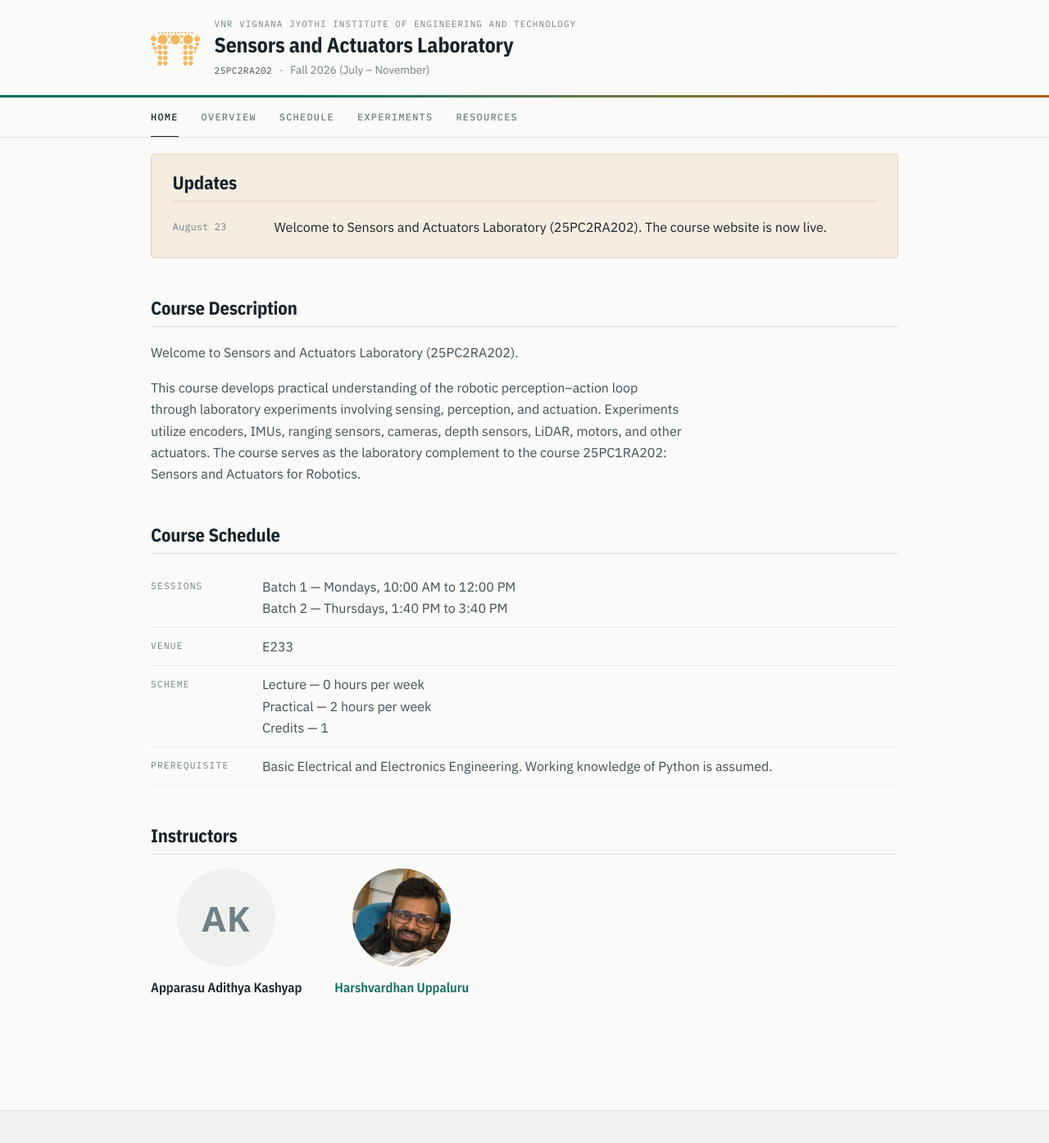
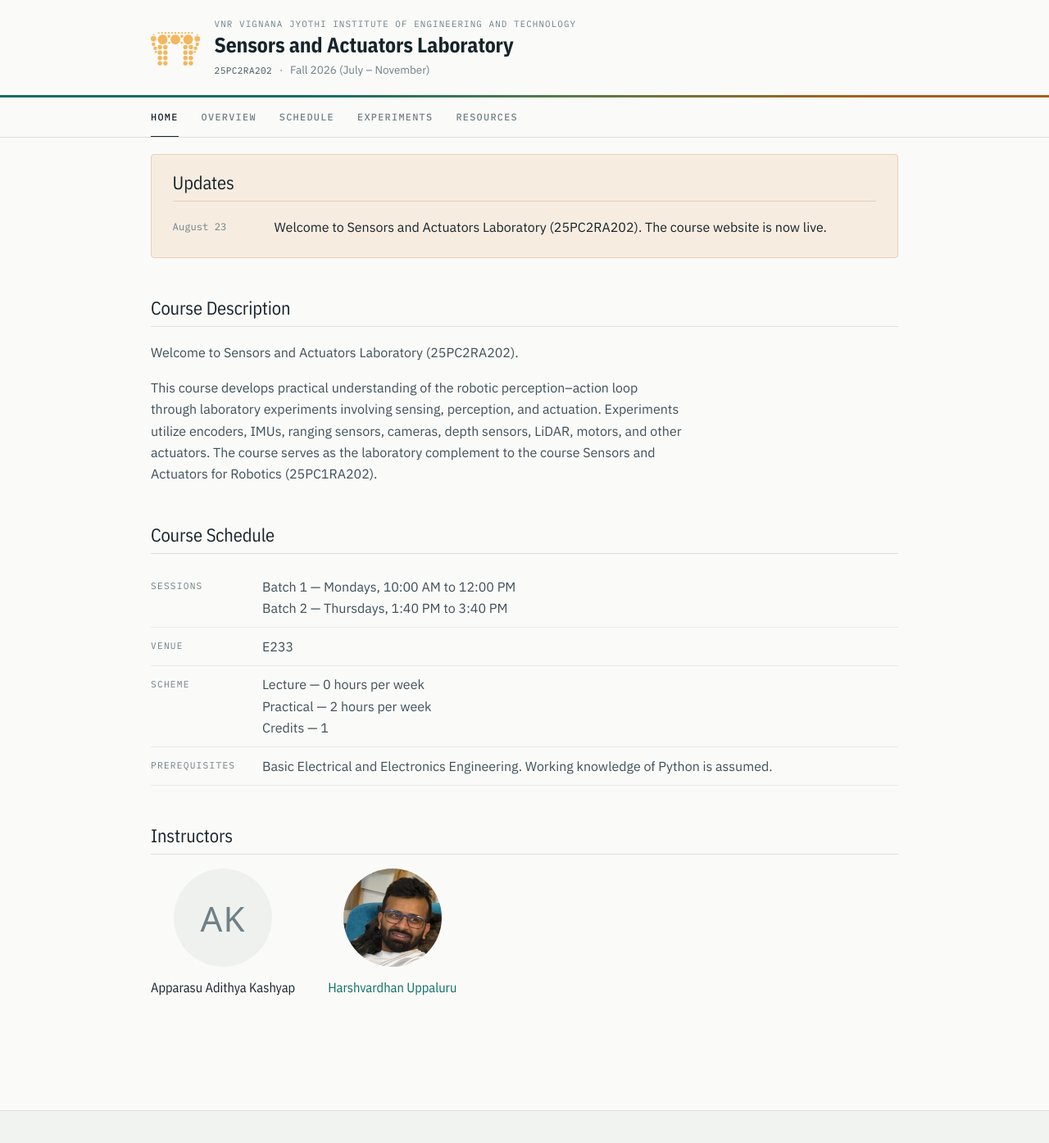
Before and after one commit to uhvardhan/sensors-actuators-lab, a Jekyll site: the page built from index.md, in a window 1280 px wide and 1400 px high. Shown: the top 1395 px of the window at 82% size. Built offline with Jekyll 4.4.1, drawn with Linux system fonts in a browser that asks for light colours.

Commit message:
Set the lead headings and instructor names at regular weight
The four home headings and the instructor names drop from 700/600 to
400 at unchanged size. Request the 400 cut of IBM Plex Sans Condensed
alongside the others -- only 500/600/700 were being loaded, so asking
for 400 would have snapped up to 500 or been synthesised. Lighten the
placeholder initials to match.

Prerequisite -> Prerequisites, and the theory course now reads
"Sensors and Actuators for Robotics (25PC1RA202)".

Co-Authored-By: Claude Opus 5 <noreply@anthropic.com>
Claude-Session: https://claude.ai/code/session_019icvzhAgnNWJ32j6aSJQQF

```diff
--- a/_includes/head.html
+++ b/_includes/head.html
@@ -27,6 +27,6 @@
 
 <link rel="preconnect" href="https://fonts.googleapis.com">
 <link rel="preconnect" href="https://fonts.gstatic.com" crossorigin>
-<link href="https://fonts.googleapis.com/css2?family=IBM+Plex+Mono:wght@400;500;600&family=IBM+Plex+Sans+Condensed:wght@500;600;700&family=IBM+Plex+Sans:ital,wght@0,400;0,500;0,600;1,400&display=swap" rel="stylesheet">
+<link href="https://fonts.googleapis.com/css2?family=IBM+Plex+Mono:wght@400;500;600&family=IBM+Plex+Sans+Condensed:wght@400;500;600;700&family=IBM+Plex+Sans:ital,wght@0,400;0,500;0,600;1,400&display=swap" rel="stylesheet">
 
 <link rel="stylesheet" href="{{ '/assets/css/style.css' | relative_url }}?v={{ build }}">
--- a/_layouts/home.html
+++ b/_layouts/home.html
@@ -49,7 +49,7 @@ layout: default
       </dd>
     </div>
     <div class="specs__row">
-      <dt>Prerequisite</dt>
+      <dt>Prerequisites</dt>
       <dd>{{ c.prerequisites }}</dd>
     </div>
   </dl>
--- a/assets/css/style.css
+++ b/assets/css/style.css
@@ -309,7 +309,7 @@ h3 { font-size: 1.05rem; margin: 1.9rem 0 .6rem; }
 .section__title--lead {
   font-family: var(--font-disp);
   font-size: 1.4rem;
-  font-weight: 700;
+  font-weight: 400;
   letter-spacing: -.005em;
   text-transform: none;
   color: var(--ink);
@@ -561,7 +561,7 @@ tbody tr:hover td { background: rgba(22, 35, 42, .022); }
   max-width: 12rem;
 }
 .person__photo { width: 120px; height: 120px; object-fit: cover; border-radius: 50%; }
-.person__name { margin: 0; font-family: var(--font-disp); font-weight: 600; font-size: 1.02rem; }
+.person__name { margin: 0; font-family: var(--font-disp); font-weight: 400; font-size: 1.02rem; }
 .person__role { margin: .1rem 0 0; font-size: .85rem; color: var(--ink-3); }
 
 /* ── Callout ──────────────────────────────────────────────────────────────── */
--- a/index.md
+++ b/index.md
@@ -9,5 +9,5 @@ Welcome to Sensors and Actuators Laboratory (25PC2RA202).
 This course develops practical understanding of the robotic perception–action loop through
 laboratory experiments involving sensing, perception, and actuation. Experiments utilize
 encoders, IMUs, ranging sensors, cameras, depth sensors, LiDAR, motors, and other actuators.
-The course serves as the laboratory complement to the course 25PC1RA202: Sensors and
-Actuators for Robotics.
+The course serves as the laboratory complement to the course Sensors and Actuators for
+Robotics (25PC1RA202).
```
Also changed, not shown: assets/images/avatar-aak.svg.
